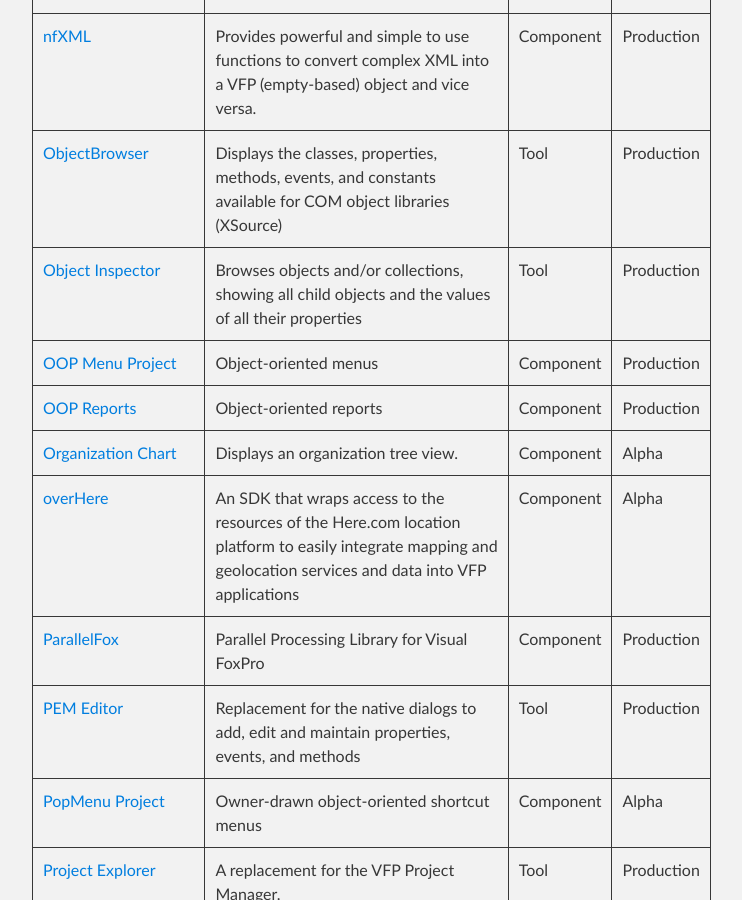
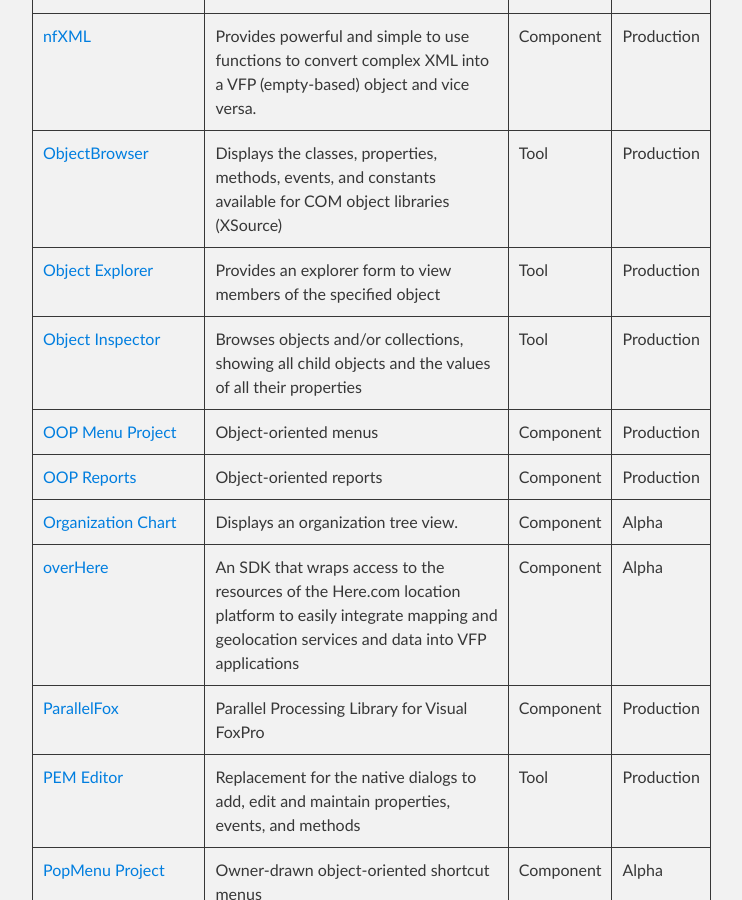
Before and after one commit to VFPX/VFPX.github.io, a Jekyll site: the page built from projects.md, in a window 1280 px wide and 900 px high, scrolled down 6600 px. Shown: the whole window, without its empty margins (288-1030 px from the left). Built offline with Jekyll 4.4.1, drawn with Linux system fonts in a browser that asks for light colours; our own code applies the rules of GitHub Pages for plain Markdown files.

Commit message:
Added Object Explorer

```diff
--- a/_data/projects.json
+++ b/_data/projects.json
@@ -539,6 +539,13 @@
     "category": "Tool"
   },
   {
+    "project": "Object Explorer",
+    "url": "https://github.com/VFPX/ObjectExplorer",
+    "description": "Provides an explorer form to view members of the specified object",
+    "state": "Production",
+    "category": "Tool"
+  },
+  {
     "project": "Object Inspector",
     "url": "https://github.com/VFPX/ObjectInspector",
     "description": "Browses objects and/or collections, showing all child objects and the values of all their properties",
```
Also changed, not shown: _posts/2022-02-28-ObjectExplorer.markdown (added, +10 -0 lines).
